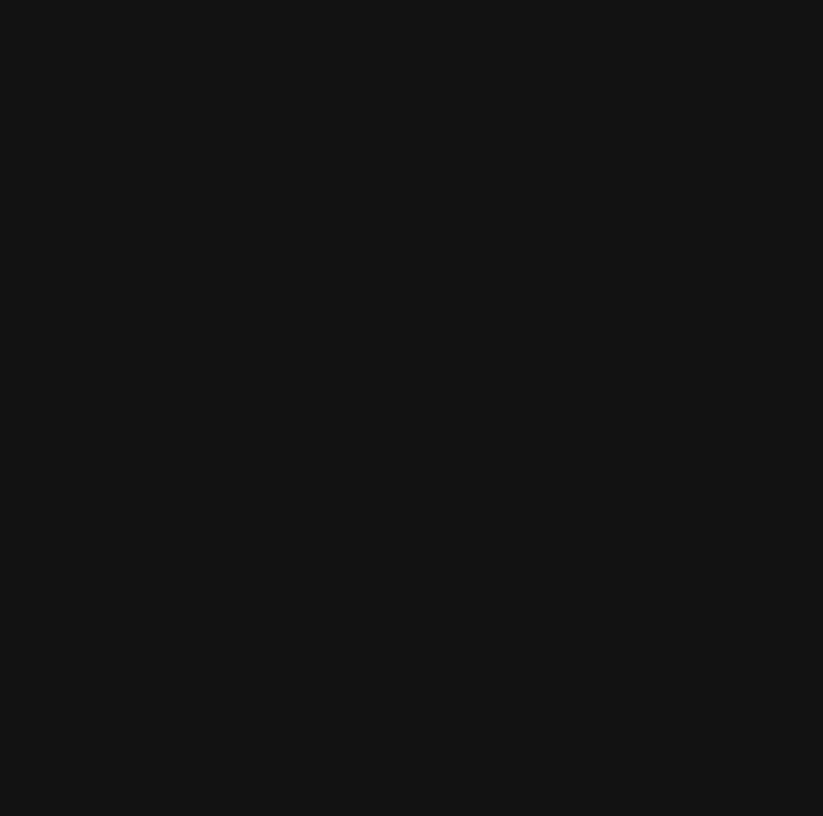
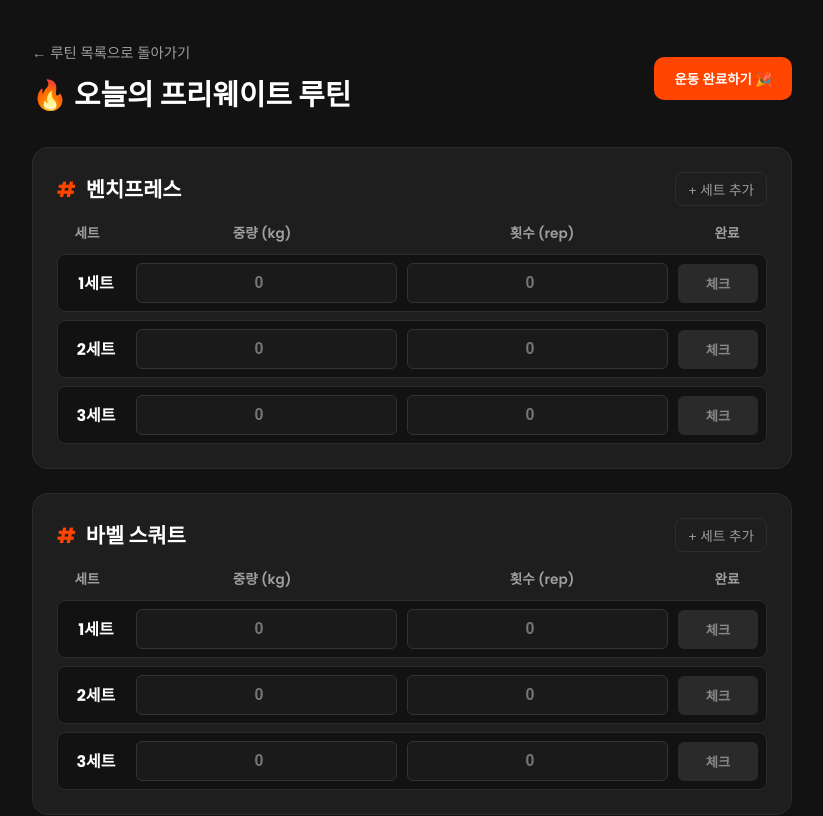
Before and after one commit to yoonjichang/yoonjichang, a React (Vite) app: page /workout in a window 1280 px wide. Before the commit this address had no page. Shown: the top 816 px of the page, without its empty margins (228-1051 px from the left). Built offline with nearby package versions, Linux system fonts and the light colour scheme.

Commit message:
루틴 카드 클릭 시 운동 수행 세트 트래커로 데이터 연동 완료

```diff
--- a/src/App.jsx
+++ b/src/App.jsx
@@ -8,7 +8,8 @@ import Write from './pages/Write';
 import Board from './pages/Board';
 import PostDetail from './pages/PostDetail';
 import Search from './pages/Search';
-import Routine from './pages/Routine'; // 👈 1. Routine 페이지 임포트 추가
+import Routine from './pages/Routine';
+import WorkoutSession from './pages/WorkoutSession'; // 👈 1. WorkoutSession 페이지 임포트 추가
 
 export default function App() {
   return (
@@ -21,7 +22,8 @@ export default function App() {
         <Route path="/board" element={<Board />} />
         <Route path="/board/:id" element={<PostDetail />} />
         <Route path="/search" element={<Search />} />
-        <Route path="/routine" element={<Routine />} /> {/* 👈 2. /routine 라우터 추가 */}
+        <Route path="/routine" element={<Routine />} />
+        <Route path="/workout" element={<WorkoutSession />} /> {/* 👈 2. /workout 라우터 경로 추가 */}
       </Routes>
     </BrowserRouter>
   );
--- a/src/pages/Routine.jsx
+++ b/src/pages/Routine.jsx
@@ -115,6 +115,8 @@ export default function Routine() {
         {routines.map((routine) => (
           <div
             key={routine.id}
+            // 👇 [3단계 핵심] 카드를 누르면 /workout 페이지로 이동하면서 해당 루틴 데이터를 통째로 전달합니다!
+            onClick={() => navigate('/workout', { state: { routine } })}
             style={{
               backgroundColor: 'var(--surface)',
               border: '1px solid var(--border)',
@@ -206,7 +208,10 @@ export default function Routine() {
                       }}>
                         {ex}
                         <span
-                          onClick={() => toggleExercise(ex)}
+                          onClick={(e) => {
+                            e.stopPropagation(); // 카드 전체 클릭 이벤트 버블링 방지
+                            toggleExercise(ex);
+                          }}
                           style={{ cursor: 'pointer', fontWeight: 'bold' }}
                         >×</span>
                       </span>
--- /dev/null
+++ b/src/pages/WorkoutSession.jsx
@@ -0,0 +1,192 @@
+import React, { useState } from 'react';
+import { useNavigate, useLocation } from 'react-router-dom';
+
+export default function WorkoutSession() {
+  const navigate = useNavigate();
+  const location = useLocation();
+
+  // 이전 페이지(Routine.jsx)에서 전달받은 루틴 정보 (없으면 기본값 설정)
+  const routine = location.state?.routine || {
+    title: '🔥 오늘의 프리웨이트 루틴',
+    exercises: ['벤치프레스', '바벨 스쿼트', '데드리프트']
+  };
+
+  // 각 운동별 세트 기록 상태 관리 (기본으로 각 운동마다 3세트씩 세팅)
+  // 구조: { '벤치프레스': [{set: 1, weight: '', reps: '', done: false}, ...], ... }
+  const [workoutData, setWorkoutData] = useState(() => {
+    const initialData = {};
+    routine.exercises.forEach((ex) => {
+      initialData[ex] = [
+        { set: 1, weight: '', reps: '', done: false },
+        { set: 2, weight: '', reps: '', done: false },
+        { set: 3, weight: '', reps: '', done: false },
+      ];
+    });
+    return initialData;
+  });
+
+  // 무게나 횟수 입력 핸들러
+  const handleInputChange = (exerciseName, setIndex, field, value) => {
+    const updated = { ...workoutData };
+    updated[exerciseName][setIndex][field] = value;
+    setWorkoutData(updated);
+  };
+
+  // 세트 완료(체크) 토글 핸들러
+  const toggleSetDone = (exerciseName, setIndex) => {
+    const updated = { ...workoutData };
+    updated[exerciseName][setIndex].done = !updated[exerciseName][setIndex].done;
+    setWorkoutData(updated);
+  };
+
+  // 세트 추가하기 핸들러
+  const addSet = (exerciseName) => {
+    const updated = { ...workoutData };
+    const currentSets = updated[exerciseName];
+    const newSetNumber = currentSets.length + 1;
+    // 이전 세트의 무게/횟수를 복사해 주면 편합니다!
+    const lastSet = currentSets[currentSets.length - 1] || { weight: '', reps: '' };
+
+    currentSets.push({
+      set: newSetNumber,
+      weight: lastSet.weight,
+      reps: lastSet.reps,
+      done: false
+    });
+    setWorkoutData(updated);
+  };
+
+  // 운동 완료 버튼 누를 때
+  const handleFinishWorkout = () => {
+    alert('🎉 오늘 운동을 완벽하게 끝냈습니다! 고생하셨습니다.');
+    navigate('/routine'); // 루틴 페이지로 돌아가기
+  };
+
+  return (
+    <div className="container" style={{ padding: '40px 20px', maxWidth: '800px', paddingBottom: '100px' }}>
+      {/* 상단 헤더 및 타이틀 */}
+      <div style={{ display: 'flex', justifyContent: 'space-between', alignItems: 'center', marginBottom: '30px' }}>
+        <div>
+          <span
+            onClick={() => navigate('/routine')}
+            style={{ color: 'var(--sub)', cursor: 'pointer', fontSize: '0.9rem', display: 'inline-block', marginBottom: '8px' }}
+          >
+            ← 루틴 목록으로 돌아가기
+          </span>
+          <h1 style={{ fontSize: '1.8rem', fontWeight: '700', color: 'var(--text)' }}>
+            {routine.title}
+          </h1>
+        </div>
+
+        <button
+          onClick={handleFinishWorkout}
+          className="btn"
+          style={{ background: 'var(--primary)', color: '#fff', border: 'none', padding: '12px 20px' }}
+        >
+          운동 완료하기 🎉
+        </button>
+      </div>
+
+      {/* 운동 종목별 세트 기록 카드 리스트 */}
+      <div style={{ display: 'flex', flexDirection: 'column', gap: '24px' }}>
+        {routine.exercises.map((exName, idx) => (
+          <div
+            key={idx}
+            style={{
+              backgroundColor: 'var(--surface)',
+              border: '1px solid var(--border)',
+              borderRadius: '16px',
+              padding: '24px'
+            }}
+          >
+            {/* 운동 종목 이름 */}
+            <div style={{ display: 'flex', justifyContent: 'space-between', alignItems: 'center', marginBottom: '16px' }}>
+              <h3 style={{ fontSize: '1.3rem', color: 'var(--text)', display: 'flex', alignItems: 'center', gap: '10px' }}>
+                <span style={{ color: 'var(--primary)' }}>#</span> {exName}
+              </h3>
+              <button
+                onClick={() => addSet(exName)}
+                style={{
+                  background: 'transparent', border: '1px solid var(--border)', color: 'var(--sub)',
+                  padding: '6px 12px', borderRadius: '8px', fontSize: '0.85rem', cursor: 'pointer'
+                }}
+              >
+                + 세트 추가
+              </button>
+            </div>
+
+            {/* 세트 테이블 헤더 */}
+            <div style={{
+              display: 'grid', gridTemplateColumns: '60px 1fr 1fr 80px', gap: '10px',
+              marginBottom: '10px', fontSize: '0.85rem', color: 'var(--sub)', fontWeight: '600', textAlign: 'center'
+            }}>
+              <div>세트</div>
+              <div>중량 (kg)</div>
+              <div>횟수 (rep)</div>
+              <div>완료</div>
+            </div>
+
+            {/* 세트별 입력 행들 */}
+            <div style={{ display: 'flex', flexDirection: 'column', gap: '8px' }}>
+              {workoutData[exName]?.map((setItem, setIdx) => (
+                <div
+                  key={setIdx}
+                  style={{
+                    display: 'grid', gridTemplateColumns: '60px 1fr 1fr 80px', gap: '10px', alignItems: 'center',
+                    backgroundColor: setItem.done ? '#1a261a' : '#121212',
+                    padding: '8px', borderRadius: '8px', border: setItem.done ? '1px solid #2e7d32' : '1px solid var(--border)',
+                    transition: '0.2s'
+                  }}
+                >
+                  {/* 세트 번호 */}
+                  <div style={{ textAlign: 'center', fontWeight: '700', color: setItem.done ? '#4caf50' : 'var(--text)' }}>
+                    {setItem.set}세트
+                  </div>
+
+                  {/* 무게 입력 */}
+                  <input
+                    type="number"
+                    placeholder="0"
+                    value={setItem.weight}
+                    onChange={(e) => handleInputChange(exName, setIdx, 'weight', e.target.value)}
+                    style={{
+                      width: '100%', padding: '10px', borderRadius: '6px', backgroundColor: '#1a1a1a',
+                      border: '1px solid #333', color: '#fff', textAlign: 'center', fontSize: '1rem', fontWeight: '600'
+                    }}
+                  />
+
+                  {/* 횟수 입력 */}
+                  <input
+                    type="number"
+                    placeholder="0"
+                    value={setItem.reps}
+                    onChange={(e) => handleInputChange(exName, setIdx, 'reps', e.target.value)}
+                    style={{
+                      width: '100%', padding: '10px', borderRadius: '6px', backgroundColor: '#1a1a1a',
+                      border: '1px solid #333', color: '#fff', textAlign: 'center', fontSize: '1rem', fontWeight: '600'
+                    }}
+                  />
+
+                  {/* 완료 체크 버튼 */}
+                  <div style={{ textAlign: 'center' }}>
+                    <button
+                      onClick={() => toggleSetDone(exName, setIdx)}
+                      style={{
+                        width: '100%', padding: '10px 0', borderRadius: '6px', cursor: 'pointer', fontWeight: '700',
+                        backgroundColor: setItem.done ? '#4caf50' : '#2a2a2a',
+                        color: setItem.done ? '#fff' : '#888',
+                        border: 'none', transition: '0.2s'
+                      }}
+                    >
+                      {setItem.done ? '✓ 완료' : '체크'}
+                    </button>
+                  </div>
+                </div>
+              ))}
+            </div>
+          </div>
+        ))}
+      </div>
+    </div>
+  );
+}
```
